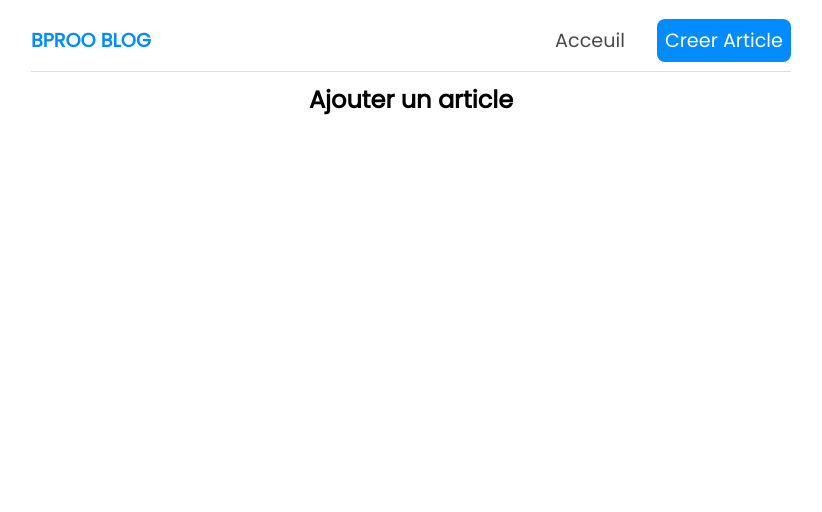
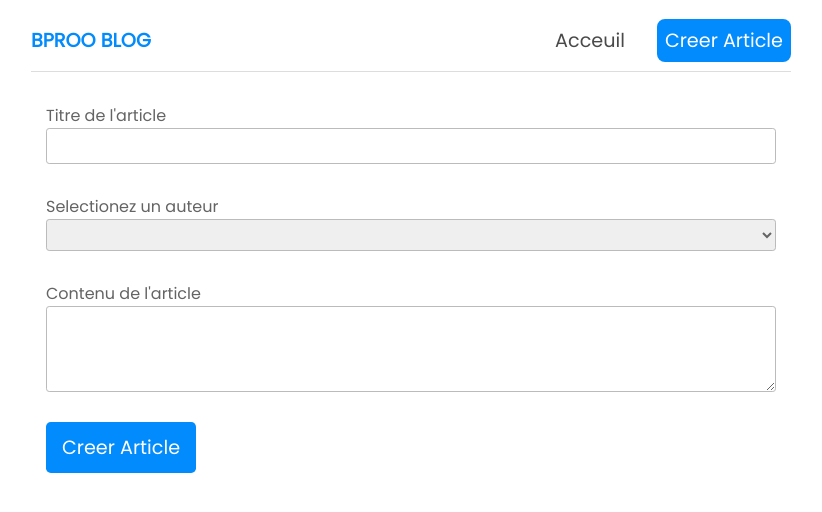
Before and after one commit to kamdjouduplex/cours-initiation-reactjs, a React (Create React App) app: page /ajouter in a window 1280 px wide. Shown: the top 512 px of the page, without its empty margins (229-1051 px from the left). Built offline with nearby package versions, Linux system fonts and the light colour scheme.

Commit message:
form control in react

```diff
--- a/src/Ajouter.js
+++ b/src/Ajouter.js
@@ -1,7 +1,49 @@
+import { useState } from "react";
+
 const Ajouter = () => {
+    const [title, setTitle] = useState('');
+    const [author, setAuthor] = useState('');
+    const [body, setBody] = useState('');
+
     return (
-        <div className="create">
-            <h2>Ajouter un article</h2>
+        <div className="create-blog">
+            <form  className="form">
+                <div className="form-group">
+                    <label htmlFor="title">Titre de l'article</label>
+                    <input
+                        type="text"
+                        className="form-control"
+                        id="title"
+                        value={title}
+                        onChange={ (e) => setTitle(e.target.value) }
+                        required />
+                </div>
+                <div className="form-group">
+                    <label htmlFor="author">Selectionez un auteur</label>
+                    <select
+                        required
+                        className="form-control"
+                        id="author"
+                        value={author}
+                        onChange={ (e) => setAuthor(e.target.value) }>
+                        <option value=""></option>
+                        <option value="Tony">Tony</option>
+                        <option value="Duplex">Duplex</option>
+                    </select>
+                </div>
+                <div className="form-group">
+                    <label htmlFor="body">Contenu de l'article</label>
+                    <textarea
+                    required
+                    value={body}
+                    onChange={ (e) => setBody(e.target.value) }
+                    className="form-control textarea"
+                    id="body" rows="10"></textarea>
+                </div>
+                <div className="form-group">
+                    <button type="submit" className="btn-create">Creer Article</button>
+                </div>
+            </form>
         </div>
      );
 }
```
